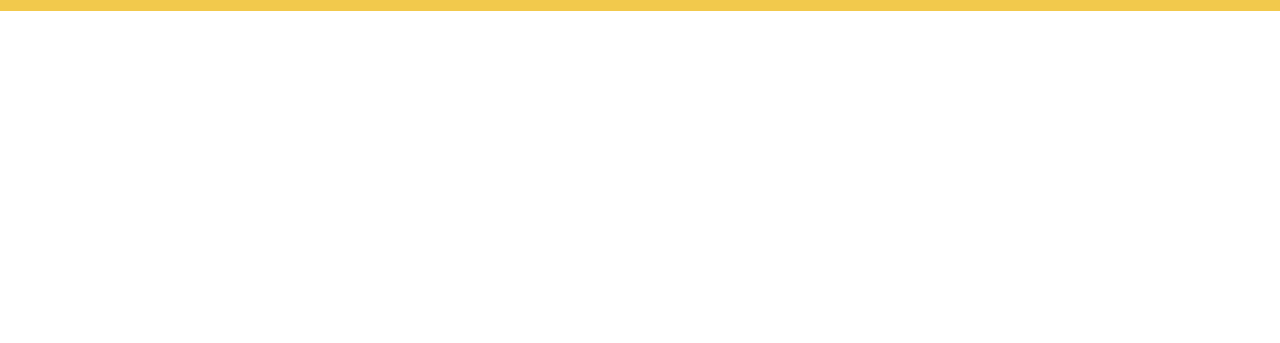
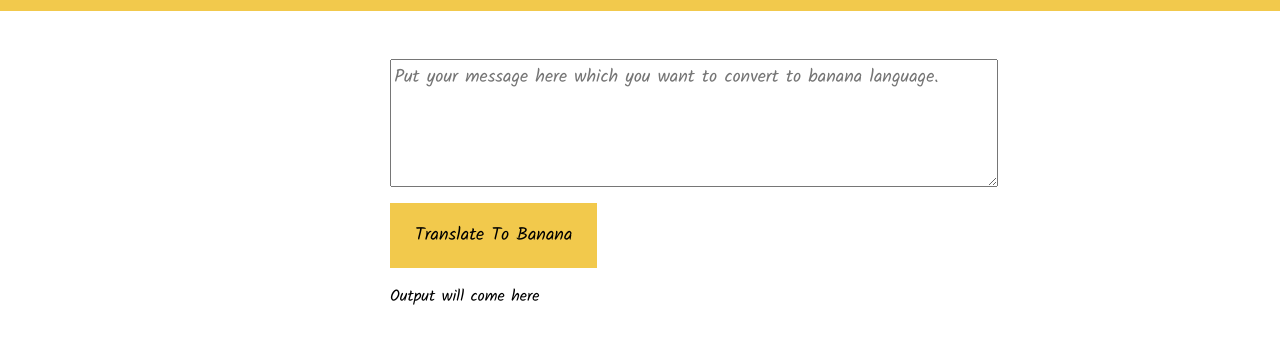
Before and after one commit to Amaan56/banana-talk, a plain HTML site: page index.html in a window 1280 px wide. Shown: the part 69-412 px from the top of the page. Drawn offline with Linux system fonts and the light colour scheme.

Commit message:
feat :  input section for translator

```diff
--- a/index.html
+++ b/index.html
@@ -10,6 +10,20 @@
     <header>
       <h1>banana talk</h1>
     </header>
+    <section class="input-section">
+      <textarea
+        class="input-area"
+        cols="30"
+        rows="10"
+        placeholder="Put your message here which you want to convert to banana language."
+      ></textarea>
+      <button class="transalte-button">Translate To Banana</button>
+    </section>
+    <section class="output-section">
+      <p>Output will come here</p>
+      <div class="output-area"></div>
+    </section>
+
     <script src="index.js"></script>
   </body>
 </html>
--- a/styles.css
+++ b/styles.css
@@ -24,3 +24,34 @@ header {
 header > h1 {
   font-weight: 400;
 }
+
+.input-section {
+  margin: auto;
+  width: 500px;
+  margin-top: 3rem;
+}
+
+.input-area {
+  display: block;
+  width: 600px;
+  height: 120px;
+  font-family: 'Kalam', cursive;
+  font-size: 18px;
+  padding: 0.2rem;
+}
+
+.transalte-button {
+  font-family: 'Kalam', cursive;
+  padding: 18px 25px;
+  background-color: var(--primary-color);
+  border: none;
+  outline: none;
+  font-size: 18px;
+  cursor: pointer;
+  margin: 1rem 0;
+}
+
+.output-section {
+  margin: auto;
+  width: 500px;
+}
```
